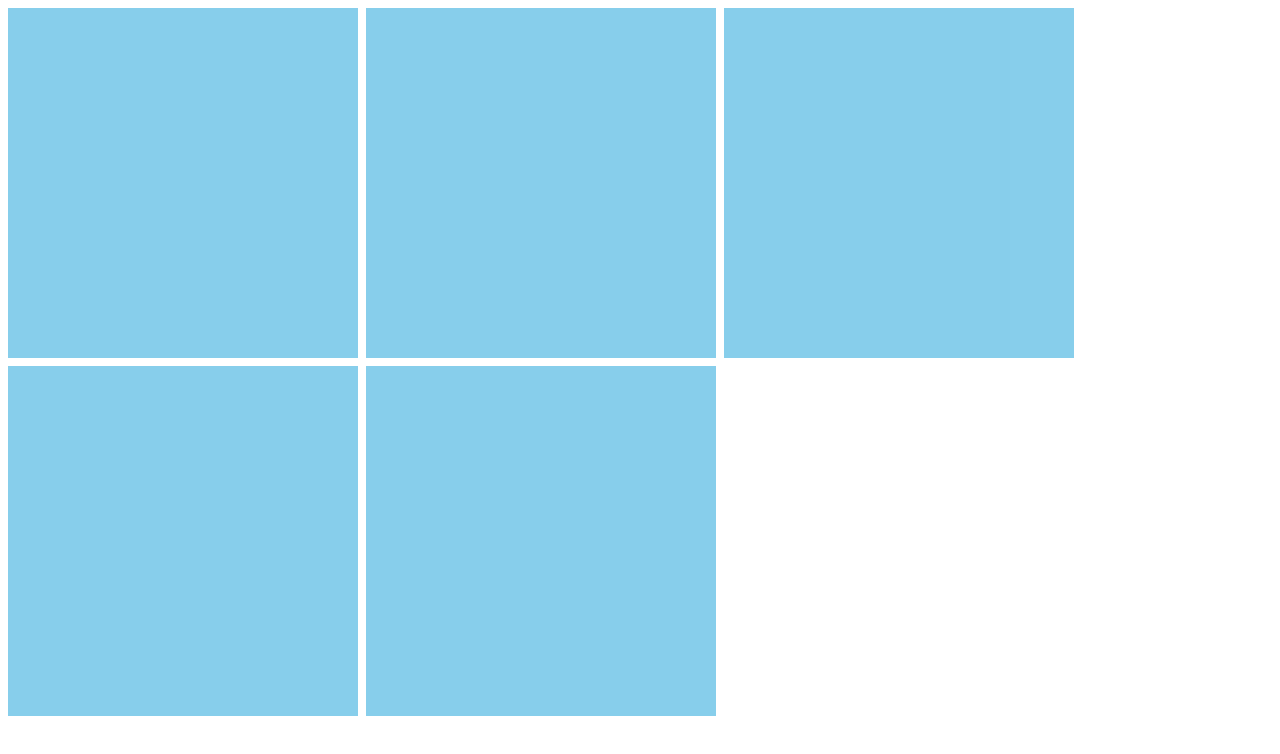
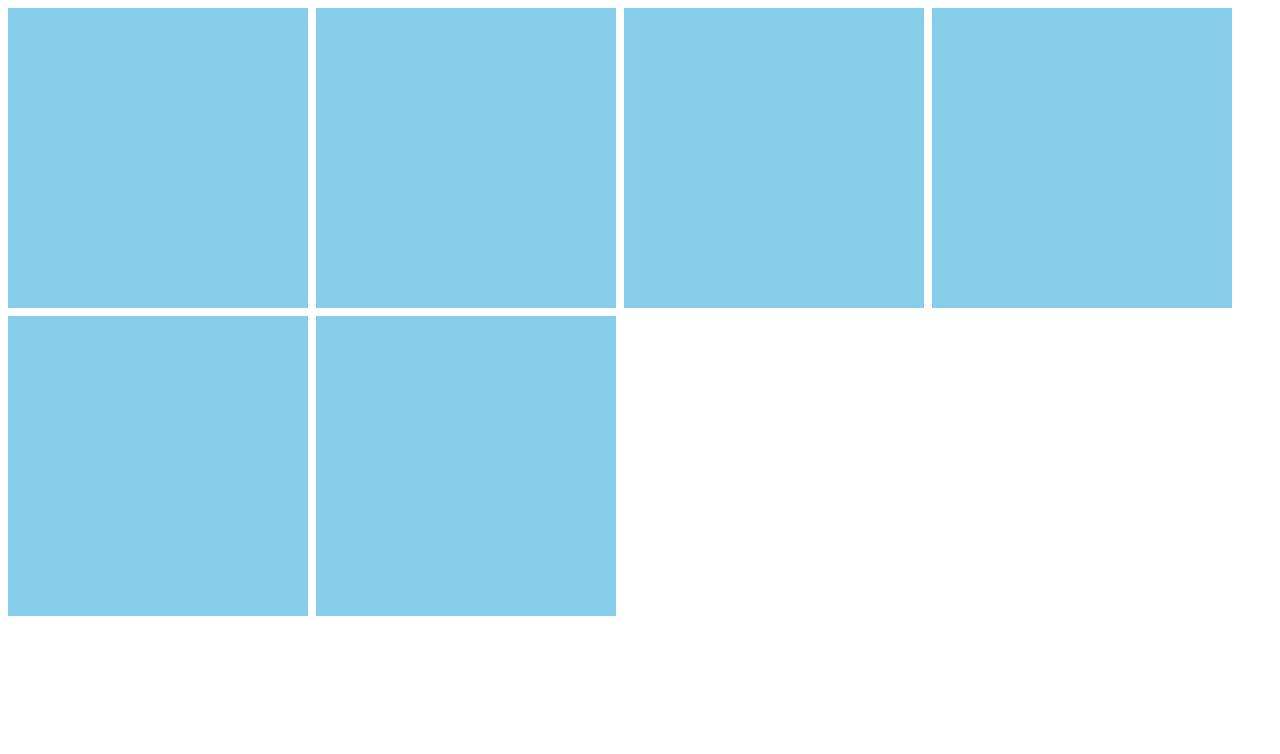
Before and after one commit to zakkichan/game, a plain HTML site: page index.html in a window 1280 px wide. Drawn offline with Linux system fonts and the light colour scheme.

Commit message:
Update index.html

```diff
--- a/index.html
+++ b/index.html
@@ -9,14 +9,15 @@
       flex-wrap: wrap;
     }
     .box {
-      width: 350px;
-      height: 350px;
+      width: 300px;
+      height: 300px;
       background-color: skyblue;
       cursor: pointer;
       transition: 0.8s;
       margin: 0 8px 8px 0;
       text-align: center;
-      line-height: 100px;
+      line-height: 300px;
+      font-size: 50px;
     }
 
     .win {
@@ -35,7 +36,7 @@
   <script>
     'use strict';
 
-    const num = 5;
+    const num = 6;
     const winner = Math.floor(Math.random() * num);//0～4の整数がランダムで
 
     for (let i = 0; i < num; i ++) {
```
